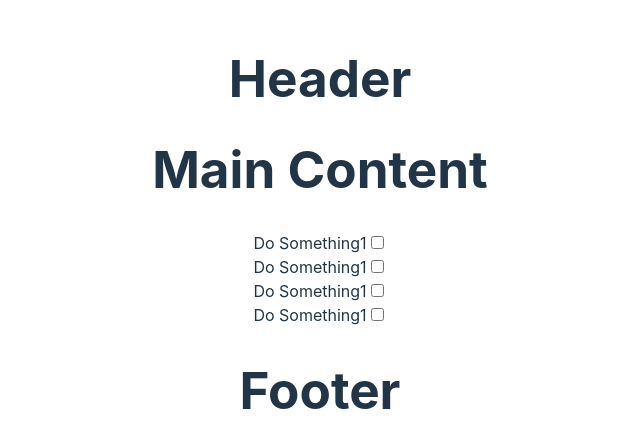
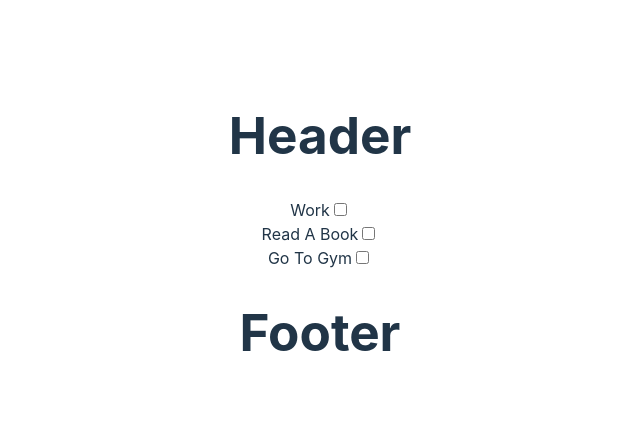
Before and after one commit to cblystone67/To-Do-App, a React (Vite) app: page / in a window 1280 px wide. Shown: the part 166-614 px from the top of the page, without its empty margins (320-960 px from the left). Built offline with nearby package versions, Linux system fonts and the light colour scheme.

Commit message:
Created to do list of items and used destructuring.

```diff
--- /dev/null
+++ b/src/components/CheckListItem.jsx
@@ -0,0 +1,12 @@
+import React from "react";
+
+const CheckListItem = ({ label, text }) => {
+  return (
+    <div>
+      <label htmlFor={label}>{text}</label>
+      <input type="checkbox" name="getUp" />
+    </div>
+  );
+};
+
+export default CheckListItem;
--- a/src/components/MainContent.jsx
+++ b/src/components/MainContent.jsx
@@ -1,27 +1,15 @@
 import React from "react";
+import CheckListItem from "./CheckListItem";
 
-function MainContent() {
-  return (
-    <div className="main-content">
-      <h1>Main Content</h1>
-      <div>
-        <label htmlFor="doSomething1">Do Something1</label>
-        <input type="checkbox" name="doSomething1" />
-      </div>
-      <div>
-        <label htmlFor="doSomething2">Do Something1</label>
-        <input type="checkbox" name="doSomething2" />
-      </div>
-      <div>
-        <label htmlFor="doSomething3">Do Something1</label>
-        <input type="checkbox" name="doSomething3" />
-      </div>
-      <div>
-        <label htmlFor="doSomething4">Do Something1</label>
-        <input type="checkbox" name="doSomething4" />
-      </div>
-    </div>
-  );
-}
-
+const MainContent = () => {
+  let toDoList = [
+    { label: "Work", text: "Work" },
+    { label: "Read a Book", text: "Read A Book" },
+    { label: "GoToGym", text: "Go To Gym" },
+  ];
+  let mappingToDoList = toDoList.map(({ label, text }) => (
+    <CheckListItem label={label} text={text} />
+  ));
+  return <>{mappingToDoList}</>;
+};
 export default MainContent;
```
